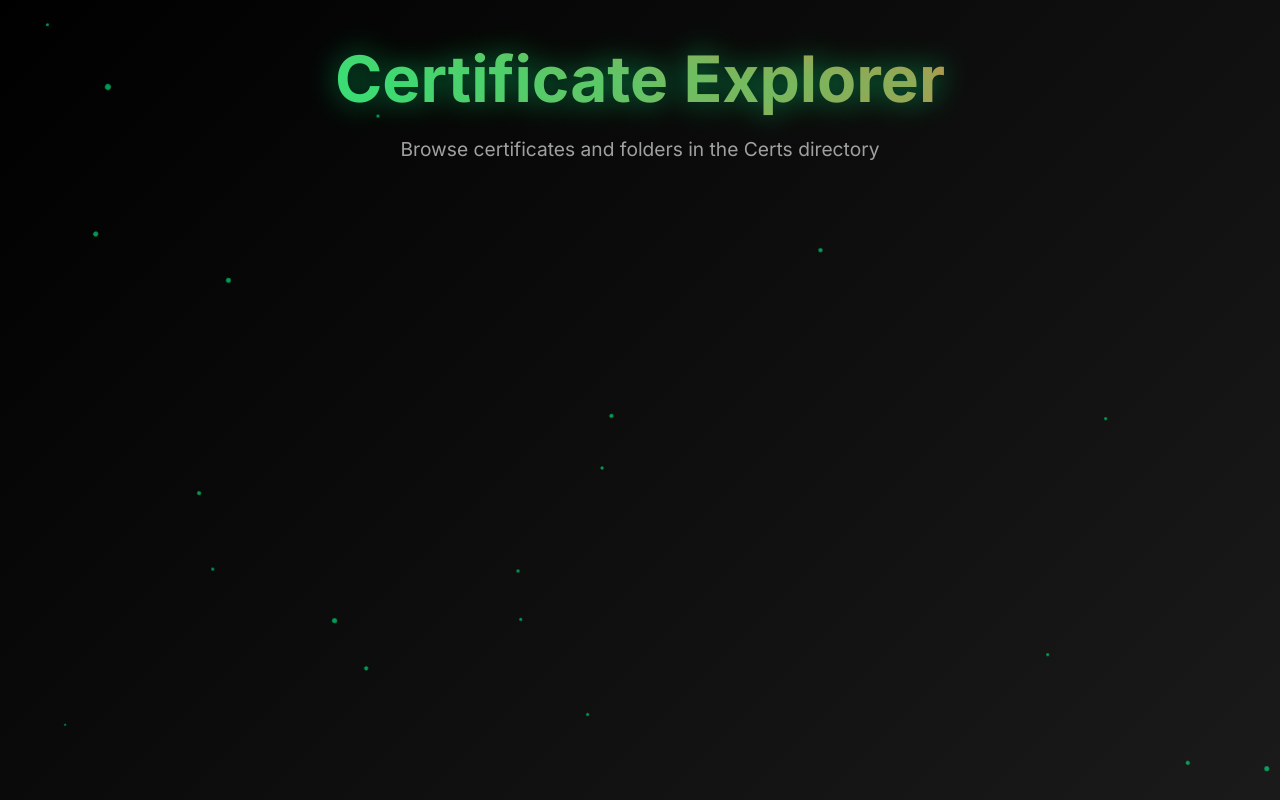
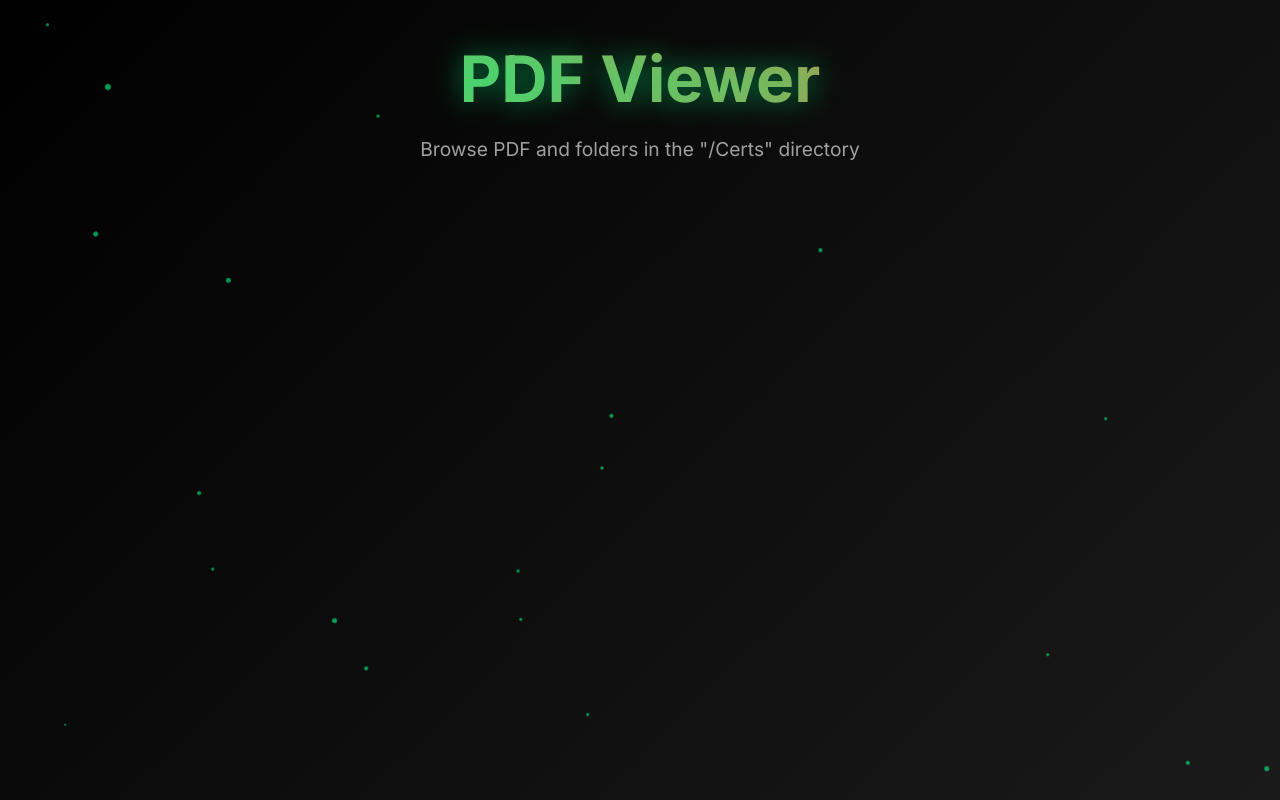
Before and after one commit to 6lj/pdf-viewer, a website: page index.html in a window 1280 px wide. Drawn offline with Linux system fonts and the light colour scheme; no server answers.

Commit message:
Update index.html

```diff
--- a/index.html
+++ b/index.html
@@ -3,7 +3,7 @@
 <head>
     <meta charset="UTF-8">
     <meta name="viewport" content="width=device-width, initial-scale=1.0">
-    <title>Certificate Viewer</title>
+    <title>PDF Viewer</title>
     <link rel="stylesheet" href="styles.css">
     <link rel="stylesheet" href="certs_styles.css">
     <script src="bower_components/pdfjs-dist/build/pdf.min.js"></script>
@@ -15,8 +15,8 @@
     <div class="particles" id="particles"></div>
     <div class="container">
         <div class="header">
-            <h1 class="main-title">Certificate Explorer</h1>
-            <p class="subtitle">Browse certificates and folders in the Certs directory</p>
+            <h1 class="main-title">PDF Viewer</h1>
+            <p class="subtitle">Browse PDF and folders in the "/Certs" directory</p>
         </div>
         <div class="certs-container" id="certs-container"></div>
     </div>
```
